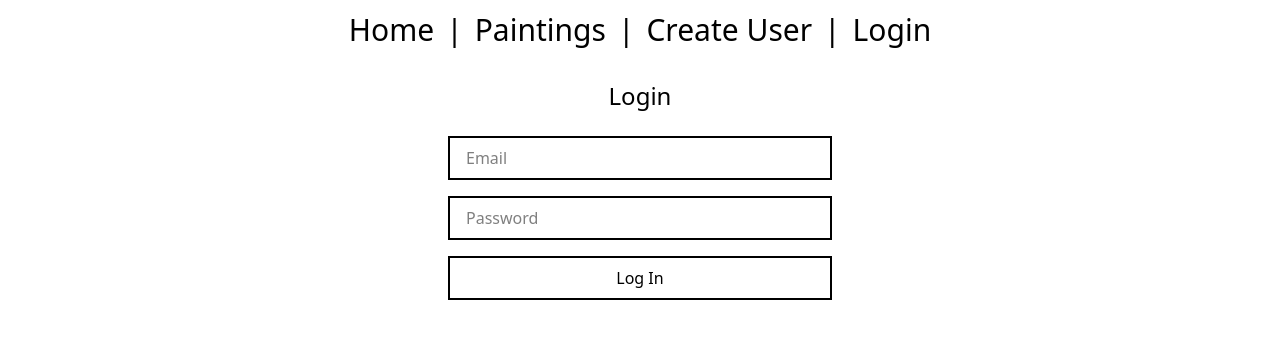
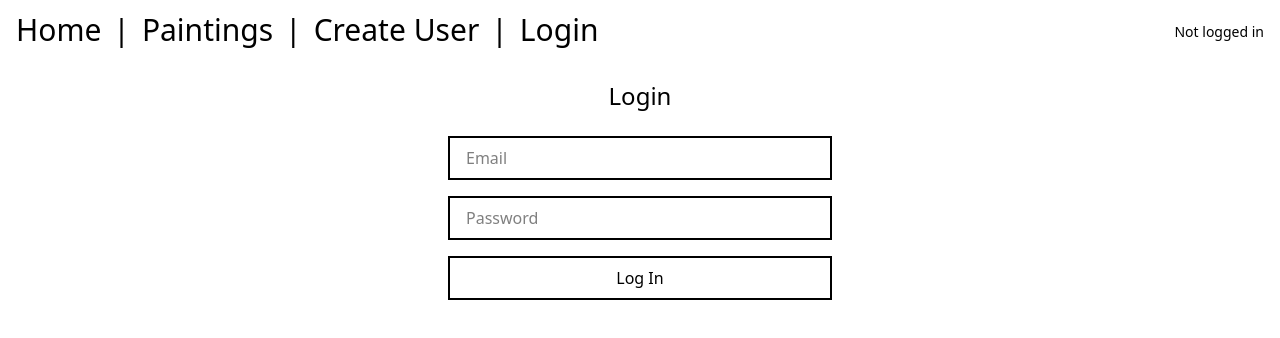
Before and after one commit to Mchumbles/art-nest, a Next.js app: page /login in a window 1280 px wide. Shown: the top 338 px of the page. Built offline with nearby package versions, Linux system fonts and the light colour scheme.

Commit message:
Implement welcome message for user to see login status

```diff
--- a/src/components/LoginForm.tsx
+++ b/src/components/LoginForm.tsx
@@ -30,8 +30,10 @@ export default function LoginForm() {
         setMessage(data.error || "Login failed");
       } else {
         localStorage.setItem("token", data.token);
+        localStorage.setItem("token", data.token);
+        localStorage.setItem("username", data.user.username);
         setMessage("Login successful!");
-        router.push("/");
+        window.location.href = "/";
       }
     } catch (error) {
       console.error("Error during login:", error);
@@ -42,7 +44,11 @@ export default function LoginForm() {
   };
 
   return (
-    <form onSubmit={handleSubmit} className="flex flex-col gap-4">
+    <form
+      onSubmit={handleSubmit}
+      className="flex flex-col gap-4"
+      autoComplete="off"
+    >
       <input
         type="email"
         placeholder="Email"
@@ -50,6 +56,7 @@ export default function LoginForm() {
         onChange={(e) => setEmail(e.target.value)}
         required
         className="px-4 py-2 border-2"
+        autoComplete="off"
       />
       <input
         type="password"
@@ -58,6 +65,7 @@ export default function LoginForm() {
         onChange={(e) => setPassword(e.target.value)}
         required
         className="px-4 py-2 border-2"
+        autoComplete="new-password"
       />
       <button type="submit" className="border-2 py-2" disabled={loading}>
         {loading ? "Logging in..." : "Log In"}
--- a/src/components/Navbar.tsx
+++ b/src/components/Navbar.tsx
@@ -1,8 +1,12 @@
+"use client";
+
 import Link from "next/link";
+import UserGreeting from "./UserGreeting";
 
 export default function Navbar() {
   return (
-    <nav className="text-3xl text-center gap-3 justify-center flex mt-3">
+    <nav className="text-3xl text-center gap-3 justify-center flex mt-3 flex-col sm:flex-row sm:items-center sm:justify-between px-4">
+      <div className="flex gap-3 justify-center">
         <Link href="/">Home</Link>
         <p>|</p>
         <Link href="/paintings">Paintings</Link>
@@ -10,6 +14,10 @@ export default function Navbar() {
         <Link href="/createUser">Create User</Link>
         <p>|</p>
         <Link href="/login">Login</Link>
+      </div>
+      <div className="ml-4">
+        <UserGreeting />
+      </div>{" "}
     </nav>
   );
 }
--- /dev/null
+++ b/src/components/UserGreeting.tsx
@@ -0,0 +1,33 @@
+"use client";
+
+import { useEffect, useState } from "react";
+
+export default function UserGreeting() {
+  const [username, setUsername] = useState<string | null>(null);
+
+  useEffect(() => {
+    const name = localStorage.getItem("username");
+    setUsername(name);
+  }, []);
+
+  const handleLogout = () => {
+    localStorage.removeItem("token");
+    localStorage.removeItem("username");
+    window.location.reload();
+  };
+
+  return (
+    <div className="text-sm mt-1 text-center">
+      {username ? (
+        <>
+          <p>Welcome, {username}</p>
+          <button onClick={handleLogout} className="text-xs text-blue-500 mt-1">
+            Log out
+          </button>
+        </>
+      ) : (
+        <p>Not logged in</p>
+      )}
+    </div>
+  );
+}
--- a/src/pages/api/login.ts
+++ b/src/pages/api/login.ts
@@ -31,7 +31,13 @@ export default async function handler(
       expiresIn: "7d",
     });
 
-    return response.status(200).json({ token });
+    return response.status(200).json({
+      token,
+      user: {
+        email: user.email,
+        username: user.username,
+      },
+    });
   } catch (error) {
     console.error(error);
     return response.status(500).json({ error: "Something went wrong" });
```
Also changed, not shown: package.json (+10 -6 lines), 1 other file (tests, documents, lock files or other folders). Lines whose indentation alone changed are shown as unchanged.
